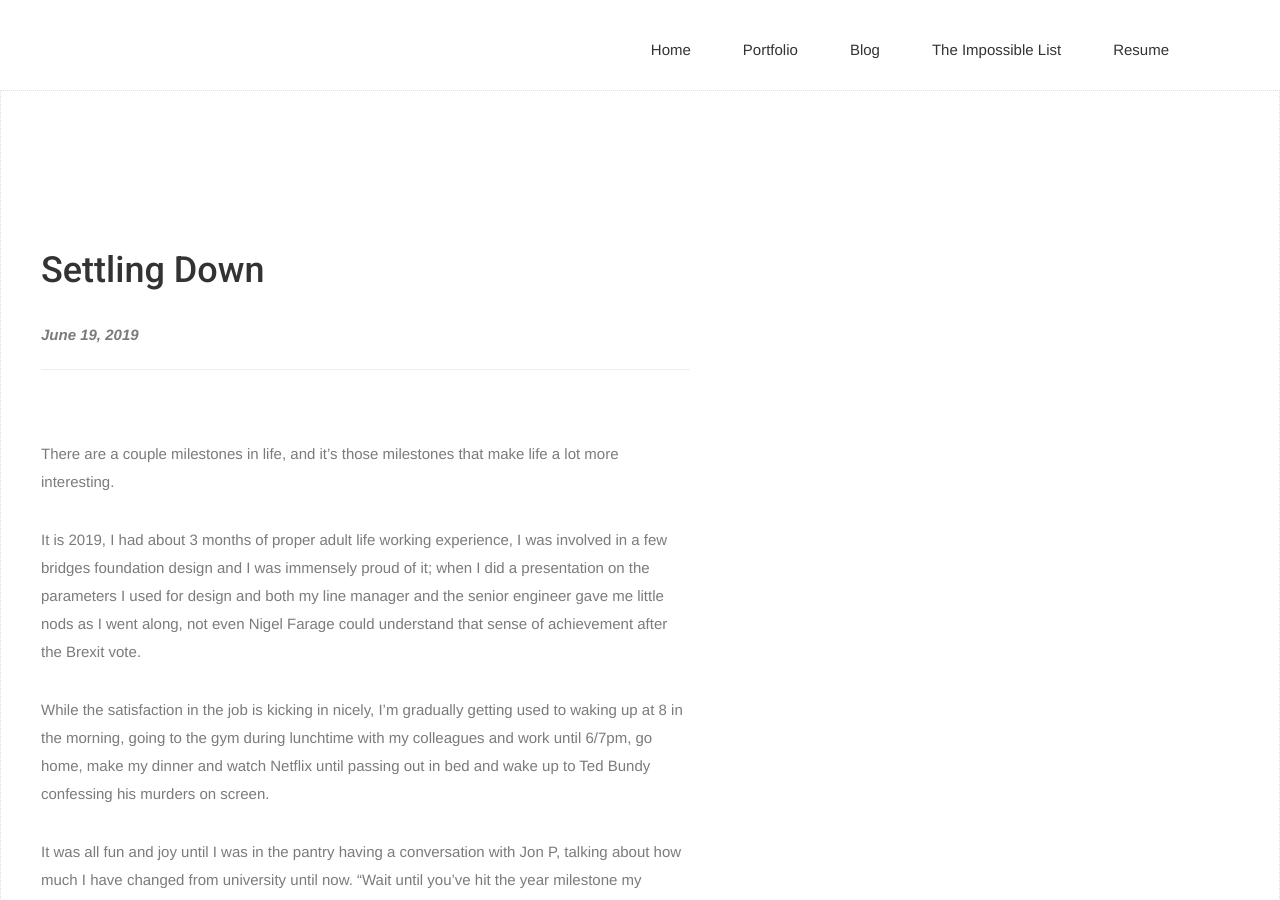
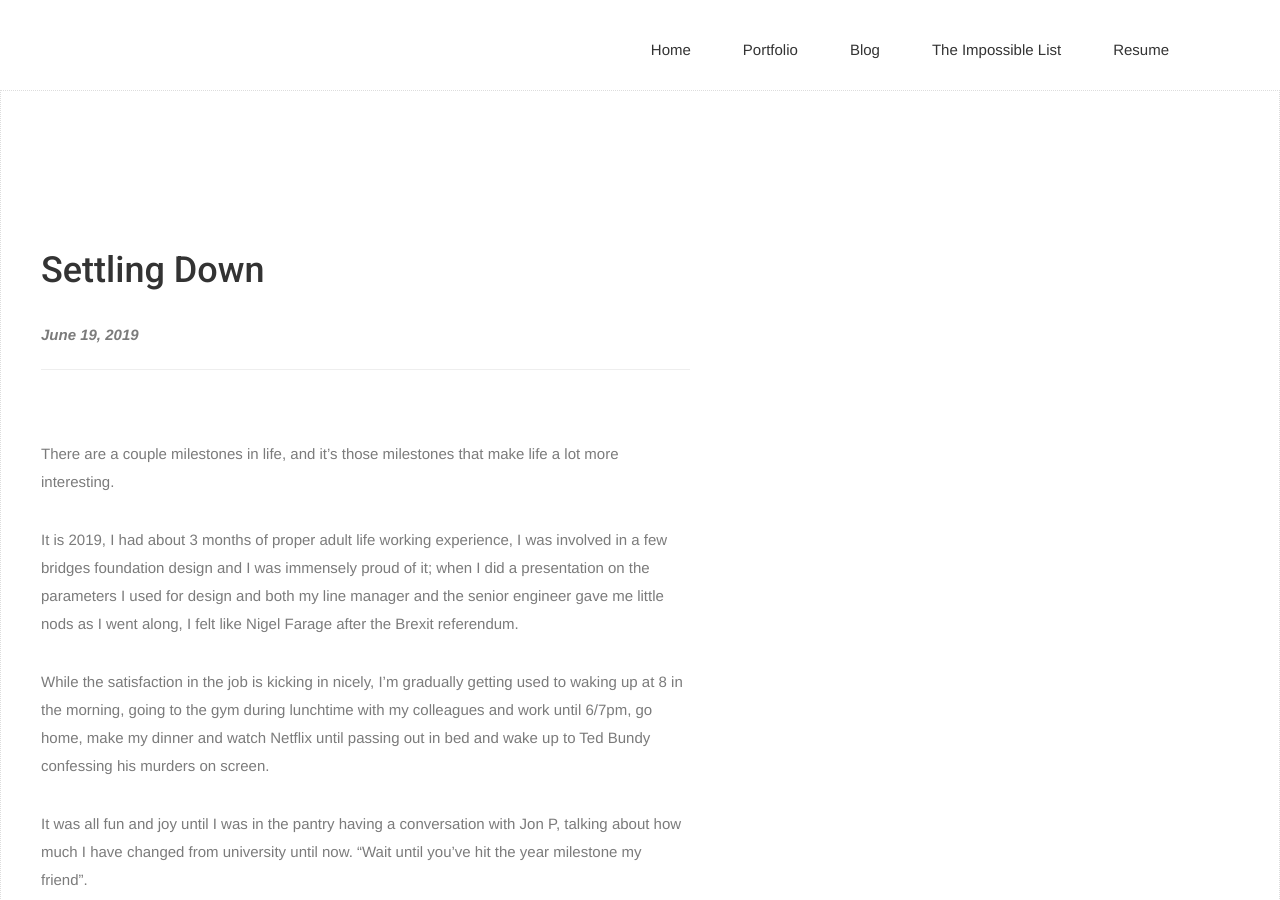
Before and after one commit to chwong1996/myhome, a Jekyll site: the page built from _posts/2019-06-19-settling-down.markdown, in a window 1280 px wide and 900 px high. Built offline with Jekyll 4.4.1, drawn with Linux system fonts in a browser that asks for light colours; nearby versions of some CDN libraries; some web fonts are replaced.

Commit message:
update nigel farage

```diff
--- a/_posts/2019-06-19-settling-down.markdown
+++ b/_posts/2019-06-19-settling-down.markdown
@@ -7,7 +7,7 @@
 
 There are a couple milestones in life, and it’s those milestones that make life a lot more interesting.
 
-It is 2019, I had about 3 months of proper adult life working experience, I was involved in a few bridges foundation design and I was immensely proud of it; when I did a presentation on the parameters I used for design and both my line manager and the senior engineer gave me little nods as I went along, not even Nigel Farage could understand that sense of achievement after the Brexit vote.
+It is 2019, I had about 3 months of proper adult life working experience, I was involved in a few bridges foundation design and I was immensely proud of it; when I did a presentation on the parameters I used for design and both my line manager and the senior engineer gave me little nods as I went along, I felt like Nigel Farage after the Brexit referendum.
 
 While the satisfaction in the job is kicking in nicely, I’m gradually getting used to waking up at 8 in the morning, going to the gym during lunchtime with my colleagues and work until 6/7pm, go home, make my dinner and watch Netflix until passing out in bed and wake up to Ted Bundy confessing his murders on screen.
 
```
